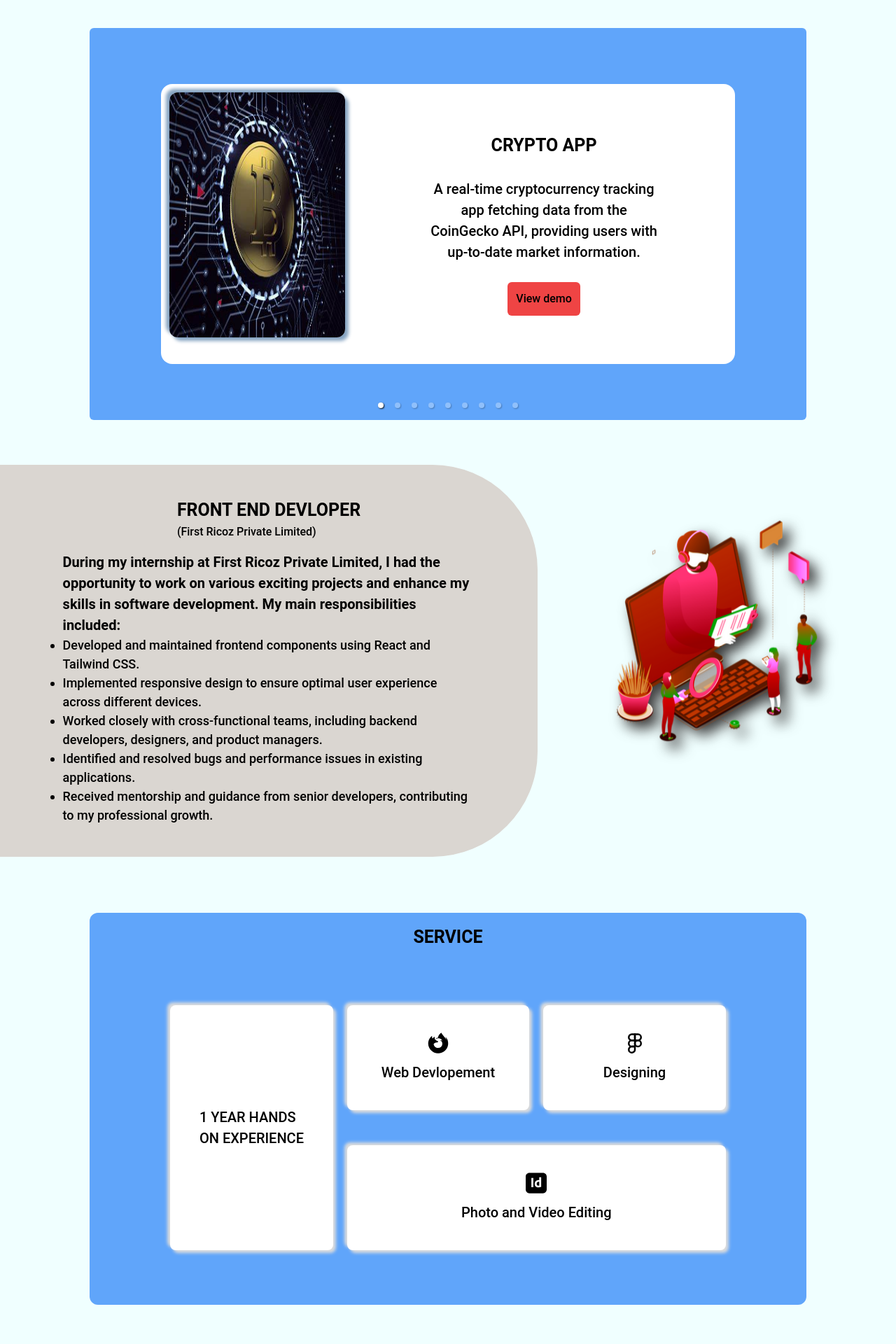
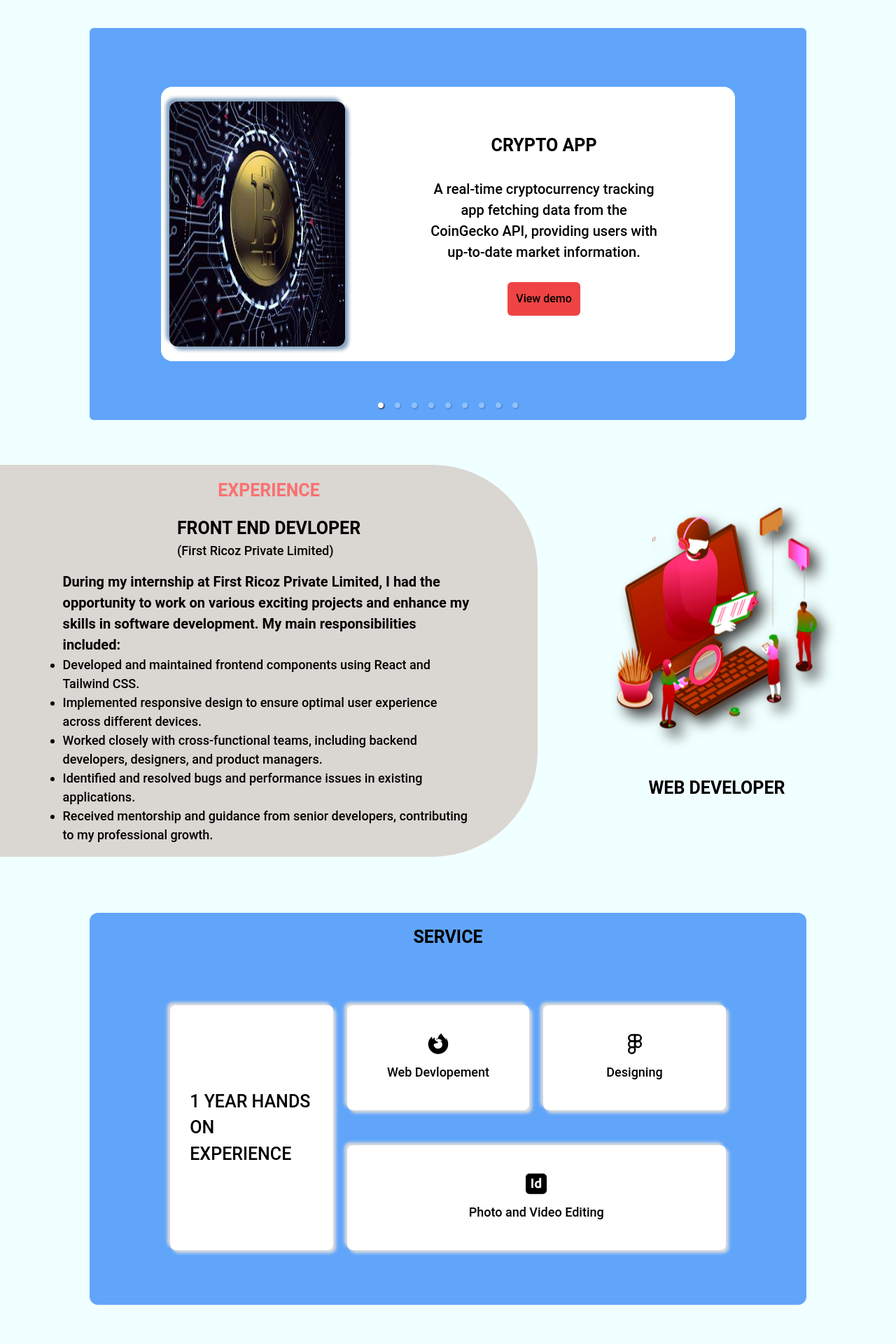
Before and after one commit to afzal-2004/personalPortfoliyo, a React (Vite) app: page / in a window 1280 px wide. Shown: the part 1420-3340 px from the top of the page at 70% size. Built offline with nearby package versions, Linux system fonts and the light colour scheme.

Commit message:
Add Responsiveness

```diff
--- a/src/Components/Footer.jsx
+++ b/src/Components/Footer.jsx
@@ -66,6 +66,27 @@ export const Footer = () => {
                 </ul>
               </div>
               <div>
+                <h2 className="mb-6 text-sm font-semibold ">Connect Us </h2>
+                <ul className="font-medium">
+                  <li className="mb-4">
+                    <a
+                      href="tel:+919520752384"
+                      className="hover:underline text-blue-500"
+                    >
+                      +91 95200752384
+                    </a>
+                  </li>
+                  <li>
+                    <a
+                      href="mailto:moa44468@gmail.com"
+                      className="hover:underline  text-blue-500"
+                    >
+                      moa44468@gmail.com
+                    </a>
+                  </li>
+                </ul>
+              </div>
+              <div>
                 <a href="#">
                   <BiUpArrowCircle className="text-[50px]  text-red-500" />
                 </a>
--- a/src/Pages/Contact/Conatct.jsx
+++ b/src/Pages/Contact/Conatct.jsx
@@ -4,19 +4,20 @@ export const Conatct = () => {
   return (
     <div
       id="Conatct"
-      className=" flex  items-center
-      mt-[10vh]   m-auto   gap-[3%]  w-[90%]"
+      className=" flex  sm:flex-row
+       flex-col  items-center justify-between
+    mt-[10vh]   m-auto  xl:min-h-[70vh]   md:min-h-[50vh] gap-[3%]  sm:w-[90%] min-h-[120vh] "
     >
-      <section>
+      <section className=" ">
         <img
           src={Contactimg}
           alt=""
-          className="  object-contain float-right rounded-full dropfilter "
+          className="  sm:object-contain sm:float-right dropfilter    rounded-full   w-[300px]  sm:w-[500px] "
         />
       </section>
-      <section className=" bg-[#DAD6D1] min-w-[60vw] min-h-[70vh] rounded-tl-[150px] rounded-bl-[150px] flex  flex-col items-center p-4">
+      <section className=" bg-[#DAD6D1] sm:min-w-[60vw] w-[100vw] min-h-[70vh] sm:rounded-tl-[150px] sm:rounded-bl-[150px] flex  flex-col items-center sm:p-4 ">
         <h1>Contact me </h1>
-        <form action="" className="gap-3 w-[45%]  p-2">
+        <form action="" className="gap-3 xl-[45%]  w-[80%] md:w-[70%] p-2">
           <div className="mt-[20px] flex flex-col ">
             <label htmlFor="Name">Name</label>
             <input type="text" placeholder="Your Name" />
--- a/src/Pages/Experience/Experences.css
+++ b/src/Pages/Experience/Experences.css
@@ -1,11 +1,12 @@
 .Experience {
-    @apply max-w-[60vw] min-h-[70vh] flex flex-col items-center rounded-tr-[150px] rounded-br-[150px] mt-[5%] p-4 justify-center;
+    @apply sm:max-w-[60vw] sm:min-h-[70vh] flex flex-col items-center sm:rounded-tr-[150px] sm:rounded-br-[150px] mt-[5%] p-4 justify-center;
 
     background-color: rgb(218, 214, 209);
 
 }
 
 .webpngAnimate {
+    @apply min-w-[350px] min-h-[350px];
     animation: Animateimage 2s ease-in-out infinite;
 }
 
--- a/src/Pages/Experience/Experiences.jsx
+++ b/src/Pages/Experience/Experiences.jsx
@@ -2,8 +2,12 @@ import "./Experences.css";
 import Intern from "/webDevIntern.webp";
 export const Experiences = () => {
   return (
-    <div id="Experience" className=" flex items-center justify-center">
+    <div
+      id="Experience"
+      className="    sm:flex-row flex-col flex items-center justify-center"
+    >
       <section className="Experience  gap-4">
+        <h1 className="text-red-400"> Experience</h1>
         <div className=" gap-1">
           <h1>Front End Devloper </h1>
           <p>(First Ricoz Private Limited)</p>
@@ -39,8 +43,9 @@ export const Experiences = () => {
           </ul>
         </div>
       </section>
-      <section>
-        <img src={Intern} alt="" className="webpngAnimate" />
+      <section className="flex  flex-col justify-around">
+        <img src={Intern} alt="" className=" webpngAnimate  " />
+        <h1 className="text-center"> Web Developer</h1>
       </section>
     </div>
   );
--- a/src/Pages/Project/Project.css
+++ b/src/Pages/Project/Project.css
@@ -1,4 +1,4 @@
 .imageOfProject {
-    @apply w-[350px] h-[350px] rounded-xl flex justify-center items-center;
+    @apply sm:w-[350px] sm:h-[350px] h-[150px] w-[150px] rounded-xl flex justify-center items-center;
     box-shadow: 5px 5px 5px rgb(133, 163, 193), -5px -5px 5px rgb(133, 163, 193);
 }
--- a/src/Pages/Project/Projects.jsx
+++ b/src/Pages/Project/Projects.jsx
@@ -27,12 +27,12 @@ export const Projects = () => {
         {data.map((items, i) => (
           <div
             key={i}
-            className="max-w-[80vw] min-h-[70vh] ml-[10vw] bg-blue-400 flex  items-center rounded-md  justify-center"
+            className="sm:max-w-[80vw] sm:min-h-[70vh] h-[50vh] sm:ml-[10vw] bg-blue-400 flex  items-center rounded-md  justify-center"
           >
-            <section className="flex  items-center bg-white w-[80%] rounded-2xl ">
+            <section className="flex  items-center bg-white m-auto w-[80%] rounded-2xl max h-[70%] ">
               <div
                 className="
-             w-[400px] h-[400px] object-contain  p-3 "
+            sm:w-[400px] sm:h-[400px] object-contain  p-3 h-[300px] flex  items-center"
               >
                 <img src={items.image} alt="" className=" imageOfProject" />
               </div>
@@ -40,7 +40,9 @@ export const Projects = () => {
               <div className="   w-full gap-6 flex flex-col   justify-center items-center gap-y-7  h-full">
                 <h1 className=" ">{items.name}</h1>
 
-                <p className=" text-[20px] w-[60%]">{items.description}</p>
+                <p className=" sm:text-[20px]  text-[12px] sm:w-[60%]">
+                  {items.description}
+                </p>
                 <a
                   href={items.hostLink}
                   className=" bg-red-500  p-3  rounded-md "
--- a/src/Pages/Services/Services.jsx
+++ b/src/Pages/Services/Services.jsx
@@ -8,17 +8,17 @@ export const Services = () => {
     <>
       <div id="Service" className="Services    ">
         <h1 className="text-center">Service</h1>
-        <div className=" flex gap-[20px] w-[80%] m-auto   ">
+        <div className=" flex gap-[15px] sm:gap-[20px] sm:w-[80%] w-[90%] m-auto   ">
           <section className="Experience_time boxShodow tansitionClass">
-            <h2 className=" text-[20px] p-4 ">
+            <h2 className="  p-4 ">
               {" "}
               1 Year hands
               <br /> On Experience
             </h2>
           </section>
 
-          <section className="  flex flex-col  w-[70%]  justify-between">
-            <section className="flex gap-[20px]  w-full">
+          <section className="  flex flex-col  w-[70%]  justify-between gap-3 sm:gap-0">
+            <section className="flex sm:gap-[20px] gap-[10px]  w-full">
               <div className="  card  ">
                 <h4 className="carditems  ">
                   <FaFirefoxBrowser className=" text-[30px]" />
--- a/src/Pages/Services/service.css
+++ b/src/Pages/Services/service.css
@@ -1,13 +1,13 @@
 .Services {
-    @apply bg-blue-400 max-w-[80vw] min-h-[70vh] m-auto mt-[10vh] rounded-xl flex flex-col justify-center p-4 gap-4;
+    @apply bg-blue-400 sm:max-w-[80vw] xl:min-h-[70vh] h-[50vh] m-auto mt-[10vh] rounded-xl flex flex-col justify-center p-4 gap-4;
 }
 
 .Experience_time {
-    @apply bg-white min-h-[350px] p-3 flex justify-center items-center w-[30%] rounded-lg;
+    @apply bg-white sm:min-h-[350px] p-3 flex justify-center items-center w-[30%] rounded-lg;
 }
 
 .card {
-    @apply bg-white w-[50%] h-[150px] p-3 rounded-lg;
+    @apply bg-white w-[50%] sm:h-[150px] p-3 rounded-lg;
     box-shadow: 4px 4px 4px rgba(220, 220, 220, 1), -4px -4px 4px rgba(220, 220, 220, 1);
     transition: transform 0.2s ease-in-out;
 }
--- a/src/index.css
+++ b/src/index.css
@@ -32,9 +32,13 @@ h3 {
 }
 
 h1 {
-    font-size: 25px;
+    @apply text-[18px] sm:text-[25px];
     font-weight: 600;
     word-wrap: 2px;
+}
+
+h2 {
+    @apply text-[15px] sm:text-[25px];
 }
 
 h4 {
@@ -52,3 +56,7 @@ input {
 label {
     font-size: 20px;
 }
+
+p {
+    @apply sm:text-[18px] text-[13px]
+}
```
